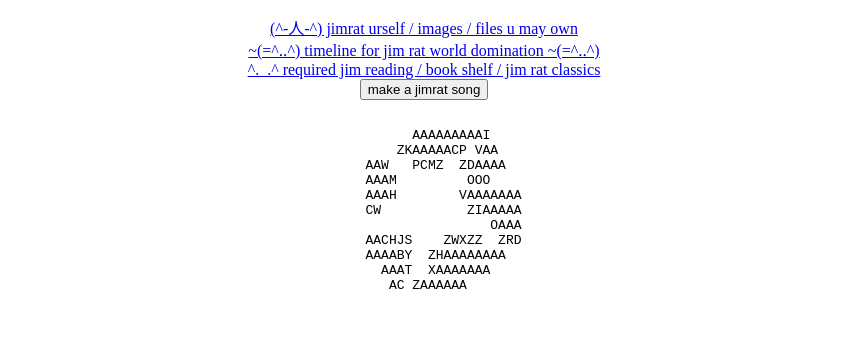
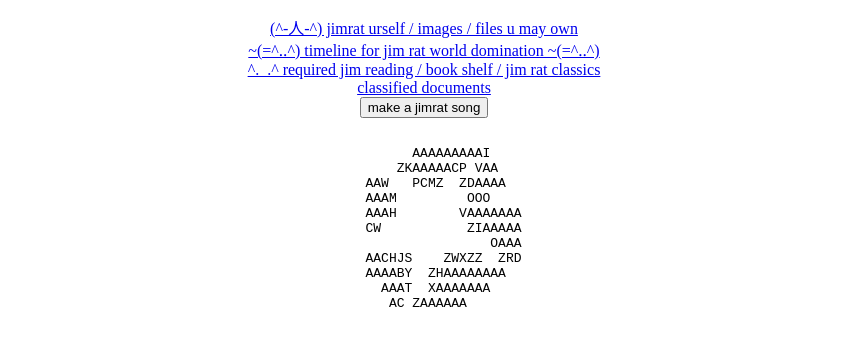
Before and after one commit to whoisjimrat/whoisjimrat.github.io, a plain HTML site: page index.html in a window 1280 px wide. Shown: the part 115-460 px from the top of the page, without its empty margins (216-1063 px from the left). Drawn offline with Linux system fonts and the light colour scheme.

Commit message:
added more documents, zines1

```diff
--- a/index.html
+++ b/index.html
@@ -40,6 +40,7 @@
     <a href="convert.html">(^-人-^) jimrat urself / images / files u may own</a>
     <a href="dates.html">~(=^‥^) timeline for jim rat world domination ~(=^‥^) </a>
     <a href="bookshelf.html">^._.^ required jim reading / book shelf / jim rat classics</a>
+    <a href="documents.html">classified documents</a>
 
 
 
```
